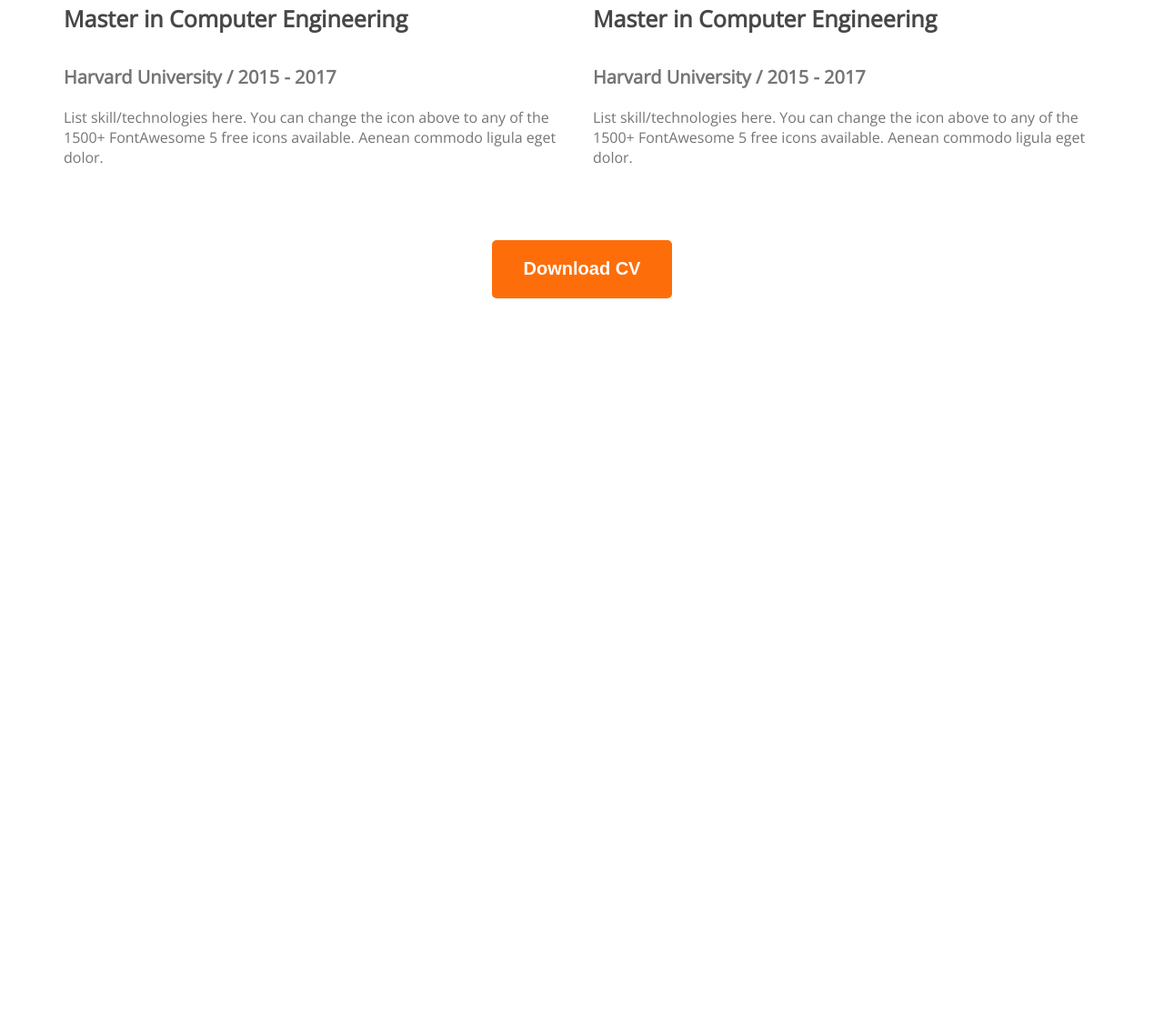
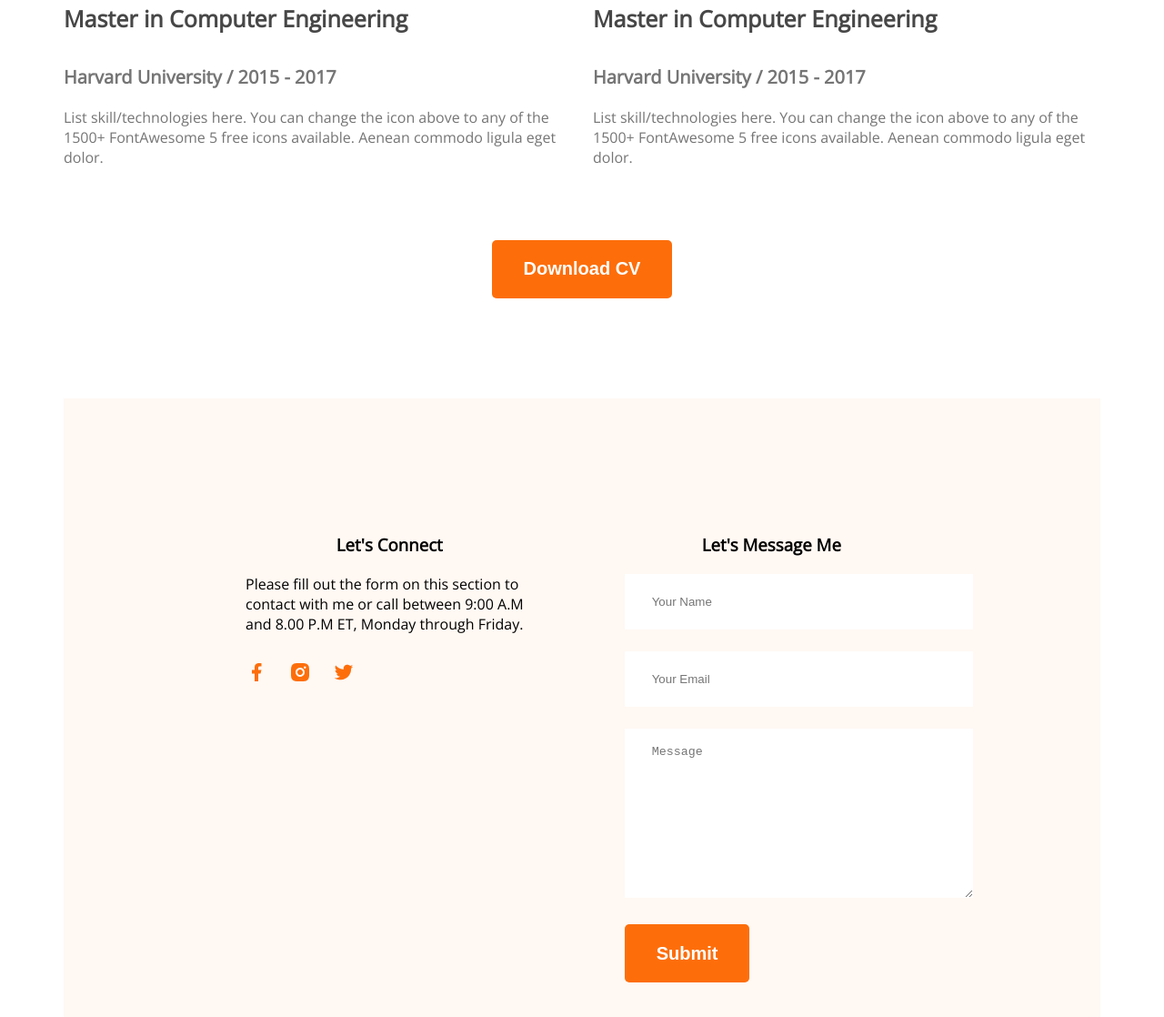
Before and after one commit to Nazmulagent47/portfolio, a plain HTML site: page index.html in a window 1280 px wide. Shown: the part 3096-4214 px from the top of the page at 91% size. Before the commit the page ends 3424 px from the top, so only its background shows below. Drawn offline with nearby package versions, Linux system fonts and the light colour scheme.

Commit message:
contact added

```diff
--- a/index.html
+++ b/index.html
@@ -156,6 +156,32 @@
                 <button class="btn-primary">Download CV</button>
             </div>
         </section>
+        <!-- contact section -->
+        <section class="contact">
+            <div>
+                <h3 class="contact-title">Let's Connect</h3>
+                <p class="cnt-description">Please fill out the form on this section to contact with me or call between
+                    9:00 A.M and 8.00 P.M ET, Monday through Friday.</p>
+                <a href="" class="icon">
+                    <img src="images/icons/facebook.png" alt="">
+                </a>
+                <a href="" class="icon">
+                    <img src="images/icons/insta.png" alt="">
+                </a>
+                <a href="" class="icon">
+                    <img src="images/icons/twitter.png" alt="">
+                </a>
+            </div>
+            <div>
+                <h3 class="contact-title">Let's Message Me</h3>
+                <form action="">
+                    <input type="text" name="" id="" placeholder="Your Name">
+                    <input type="email" name="" id="" placeholder="Your Email">
+                    <textarea name="" id="" cols="30" rows="10" placeholder="Message"></textarea>
+                    <input class="btn-primary" type="submit" value="Submit">
+                </form>
+            </div>
+        </section>
     </main>
     <footer>
 
--- a/styles/portfolio.css
+++ b/styles/portfolio.css
@@ -210,3 +210,39 @@ main {
     margin-top: 50px;
     text-align: center;
 }
+
+/* contact styles */
+.contact {
+    margin-top: 110px;
+    display: flex;
+    gap: 100px;
+    background-color: #FFF8F3;
+    padding: 130px 200px;
+}
+
+.contact-title {
+    text-align: center;
+    margin-bottom: 20px;
+}
+
+.cnt-description {
+    margin-bottom: 30px;
+}
+
+.icon {
+    margin-right: 20px;
+    text-decoration: none;
+}
+
+.contact input[type="text"],
+input[type="email"],
+textarea {
+    margin-bottom: 24px;
+    border: 0;
+    width: 100%;
+    padding: 18px 30px;
+}
+
+input {
+    height: 25px;
+}
```
